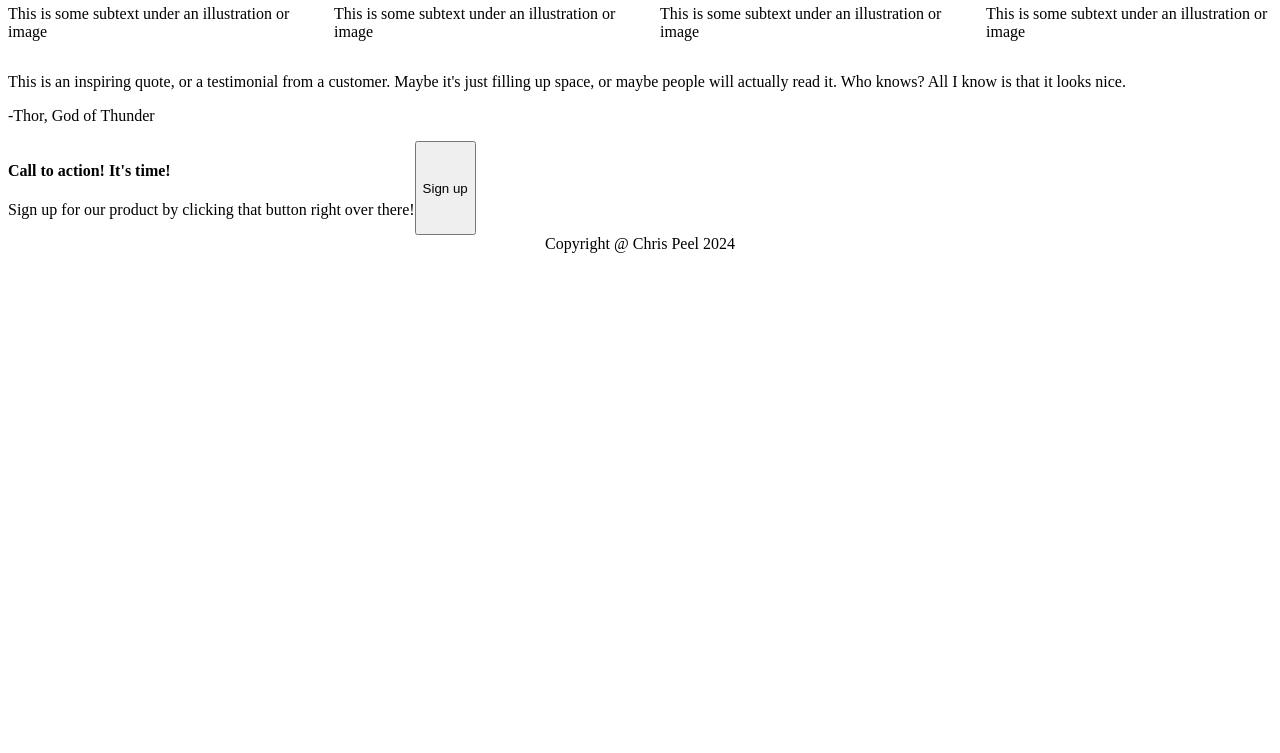
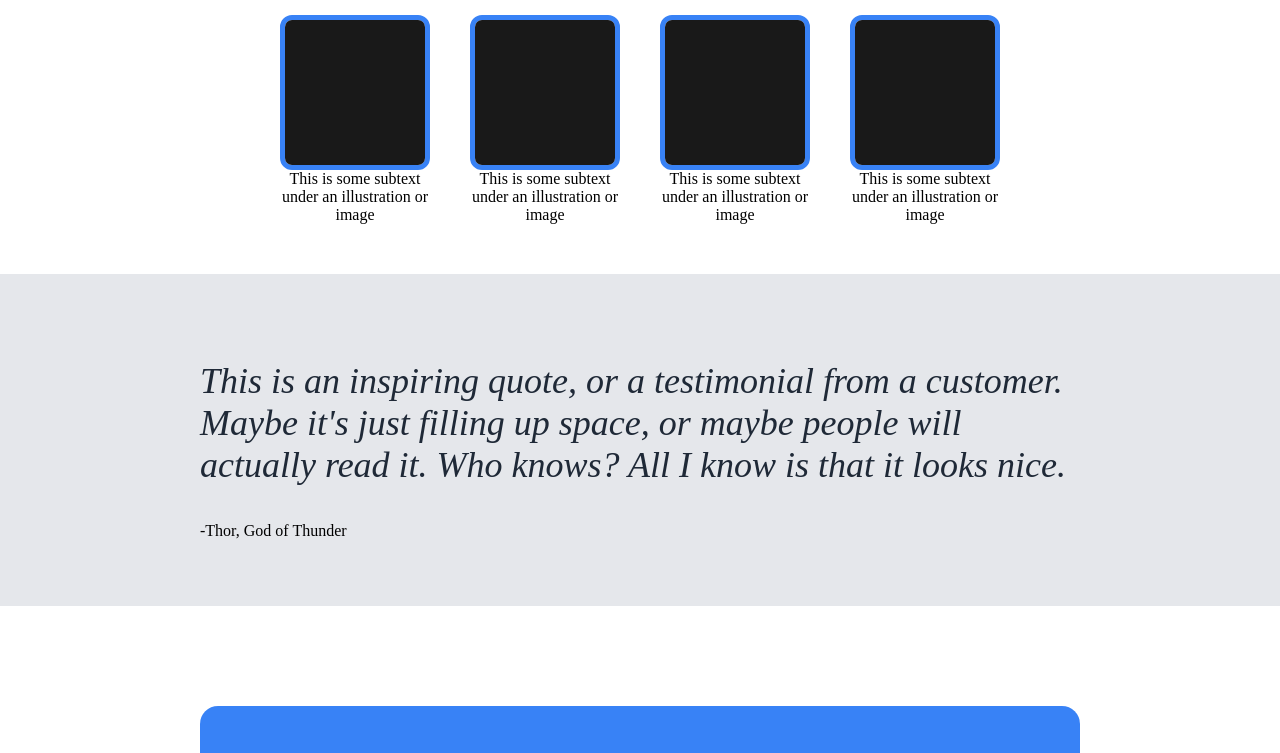
Before and after one commit to cpeel42/landing-page, a plain HTML site: page index.html in a window 1280 px wide. Shown: the part 584-1337 px from the top of the page. Before the commit the page ends 853 px from the top, so only its background shows below. Drawn offline with Linux system fonts and the light colour scheme.

Commit message:
Polish formatting, fonts, borders and margins

```diff
--- a/index.html
+++ b/index.html
@@ -3,7 +3,7 @@
 <head>
     <meta charset="UTF-8">
     <meta name="viewport" content="width=device-width, initial-scale=1.0">
-    <title>Document</title>
+    <title>Landing Page</title>
     <link rel="stylesheet" href="styles.css"
 </head>
 <body>
@@ -15,46 +15,44 @@
             <li>header link two</li>
             <li>header link three</li>
         </ul>
-
     </div>
 
     <div class="content">
 
-        <div class="content-top">
+        <div class="hero">
             <div class="content-top-left">
                 <h1>This website is awesome</h1>
-                <p>This website has some subtext that goes here under the main title. It's a smaller font and the color is lower contrast</p>
-                <button>Sign up</button>
+                <p class="hero-secondary">This website has some subtext that goes here under the main title. It's a smaller font and the color is lower contrast</p>
+                <button class="hero-button">Sign up</button>
             </div>
             <img src="placeholder.png" alt="main image placeholder">
         </div>
 
-        <div class="content-middle">
+        <div class="information">
             <h2>Some random information.</h2>
             <ul class="cards">
                 <li class="card">
-                    <img src="card-placeholder.png" alt="card placeholder">
-                    <p>This is some subtext under an illustration or image</p>
+                    <img src="card-placeholder.png" alt="card placeholder" class="card-placeholder">
+                    This is some subtext under an illustration or image
                 </li>
                 <li class="card">
-                    <img src="card-placeholder.png" alt="card placeholder">
-                    <p>This is some subtext under an illustration or image</p>
+                    <img src="card-placeholder.png" alt="card placeholder" class="card-placeholder">
+                    This is some subtext under an illustration or image
                 </li>
                 <li class="card">
-                    <img src="card-placeholder.png" alt="card placeholder">
-                    <p>This is some subtext under an illustration or image</p>
+                    <img src="card-placeholder.png" alt="card placeholder" class="card-placeholder">
+                    This is some subtext under an illustration or image
                 </li>
                 <li class="card">
-                    <img src="card-placeholder.png" alt="card placeholder">
-                    <p>This is some subtext under an illustration or image</p>
+                    <img src="card-placeholder.png" alt="card placeholder" class="card-placeholder">
+                    This is some subtext under an illustration or image
                 </li>
             </ul>
         </div>
 
-        <div class="content-bottom">
-            <p>This is an inspiring quote, or a testimonial from a customer. Maybe it's just filling up space, or maybe people will actually read it. Who knows? All I know is that it looks nice.</p>
-            <p>-Thor, God of Thunder</p>
-        </div>
+        <div class="quote">
+            <p class="quote-text">This is an inspiring quote, or a testimonial from a customer. Maybe it's just filling up space, or maybe people will actually read it. Who knows? All I know is that it looks nice.</p>
+            <p class="quote-author">-Thor, God of Thunder</p>
         </div>
 
         <div class="modal">
@@ -62,10 +60,12 @@
                 <h4>Call to action! It's time!</h4>
                 <p>Sign up for our product by clicking that button right over there!</p>
             </div>
-        <button>Sign up</button>
+            <button class="modal-button">Sign up</button>
+        </div>
     </div>
 
-    <div class="footer"
+    <div class="footer">
         <p>Copyright @ Chris Peel 2024</p>
+    </div>
 </body>
 </html>
--- a/styles.css
+++ b/styles.css
@@ -1,47 +1,125 @@
-.body {
+ul {
+    margin: 0px;
+    padding-inline-start: 0px;
+    list-style-type: none;
+  }
+
+body {
+    height: 100vh;
     display: flex;
-    justify-content: space-between;
+    flex-direction: column;
+    margin: 0;
 }
 
-ul {
-  margin: 0px;
-  padding-inline-start: 0px;
-  list-style-type: none;
+button {
+    padding: 5px 20px;
+    border-radius: 6px;
+    border-color: white;
+    border-style:solid;
+    border-width: 2px;
+}
+
+button, .modal {
+    background-color: #3882f6;
+}
+
+.hero-button {
+    border-style: none;
+}
+
+h1 {
+    font-size: 48px;
+    color: #f9faf8;
+    font-weight: bolder;
+}
+
+h2 {
+    font-size: 36px;
+    font-weight: bolder;
+    color: #1F2937;
+}
+
+.card-placeholder {
+    border-radius: 12px;
+    border: 5px solid #3882f6;
+}
+
+.quote-text {
+    color: #1f2937;
+    font-size: 36px;
+    font-style: oblique;
+}
+
+.header, .hero, .footer {
+    background-color: #1f2937;
+}
+
+.header-links, .hero-secondary {
+    font-size: 18px;
+    color: #e5e7eb;
 }
 
 .header {
     display: flex;
     justify-content: space-between;
+    align-items: center;
+    padding: 20px 200px;
 }
 
 .header-links {
     display: flex;
-    gap: 15px;
+    align-items: center;
+    gap: 20px;
 }
 
-.content-top {
-    display: flex;
+.content {
+    flex: 1;
 }
 
-.content-middle {
+.hero, .information, .quote, .modal {
+    padding: 50px 200px;
+}
+
+.hero {
     display: flex;
+    justify-content: space-between;
+    gap: 50px;
+}
+
+.information {
+    display: flex;
+    text-align: center;
     flex-direction: column;
+    align-items: center;
+}
+
+.quote {
+    background-color: #e5e7eb;
 }
 
 .cards {
     display: flex;
+    flex-wrap: wrap;
     gap: 40px;
 }
 
 .card {
     display: flex;
     flex-direction: column;
+    width: 150px;
 }
 
 .modal {
     display: flex;
+    margin: 100px 200px;
+    align-items: center;
+    justify-content: center;
+    gap: 100px;
+    border-radius: 18px;
 }
 
 .footer {
     text-align: center;
+    color: #e5e7eb;
+    padding: 10px 200px;
 }
```
Lines whose indentation alone changed are shown as unchanged.
